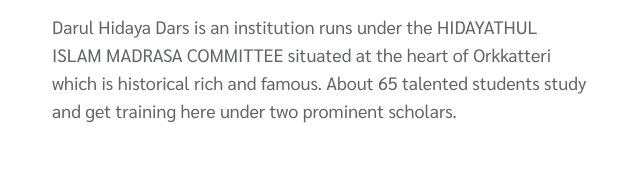
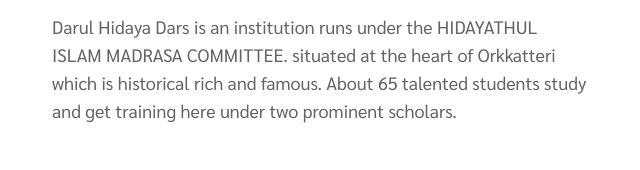
Before and after one commit to shibilii/darulhidayadars, a plain HTML site: page about.html in a window 1280 px wide. Shown: the part 556-726 px from the top of the page, 3-643 px from the left. Drawn offline with Linux system fonts and the light colour scheme.

Commit message:
Update about.html

```diff
--- a/about.html
+++ b/about.html
@@ -105,7 +105,7 @@ Author URL: http://w3layouts.com
                     <h6 class="title-subw3hny mb-2">About Us</h6>
                     <h3 class="title-w3l mb-2">DARUL HIDAYA DARS ORKKATTERI</h3>
 
-                    <p class="mt-3">Darul Hidaya Dars is an institution runs under the HIDAYATHUL  ISLAM MADRASA COMMITTEE situated at the heart of Orkkatteri which is historical rich and famous. About 65 talented students study and get training here under two prominent scholars.</p>
+                    <p class="mt-3">Darul Hidaya Dars is an institution runs under the HIDAYATHUL  ISLAM MADRASA COMMITTEE. situated at the heart of Orkkatteri which is historical rich and famous. About 65 talented students study and get training here under two prominent scholars.</p>
                     <div class="row two-grids mt-5 pt-lg-4">
                         <div class="col-sm-6 grids_info d-flex">
                             <i class="fas fa-chalkboard-teacher"></i>
```
